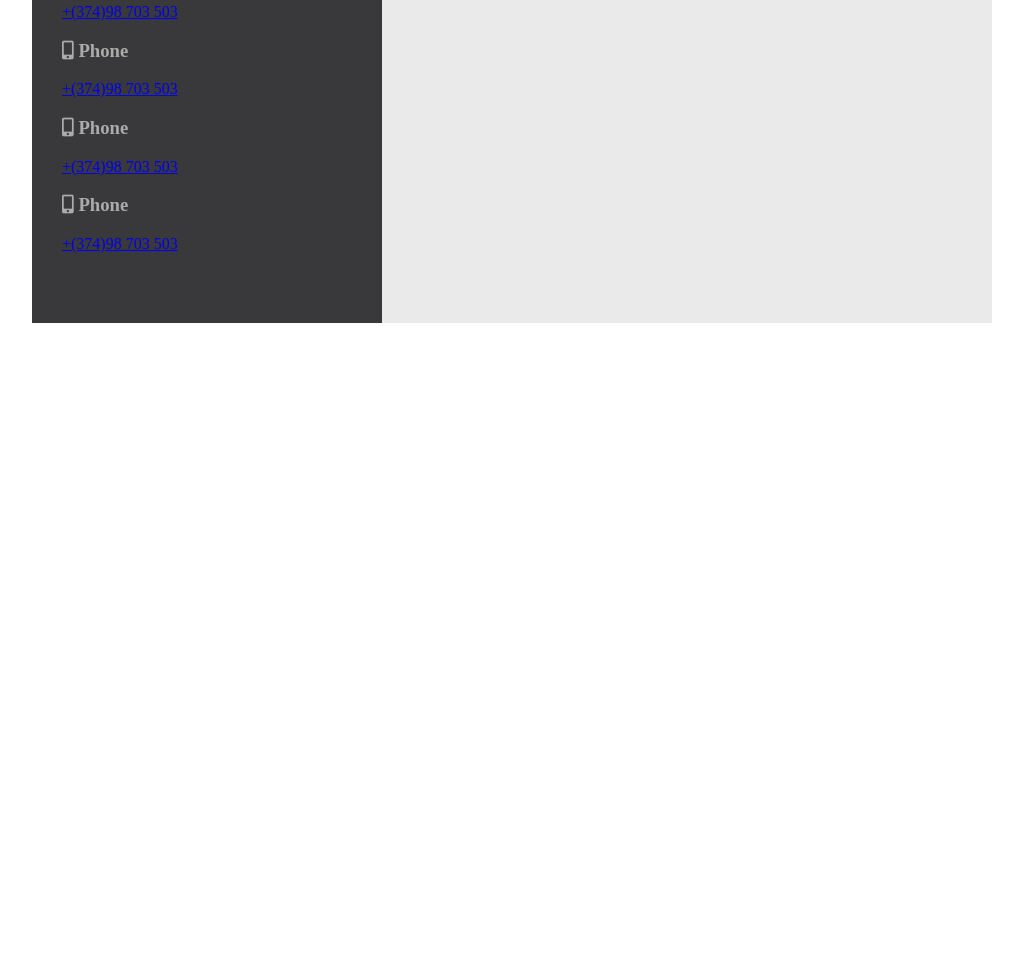
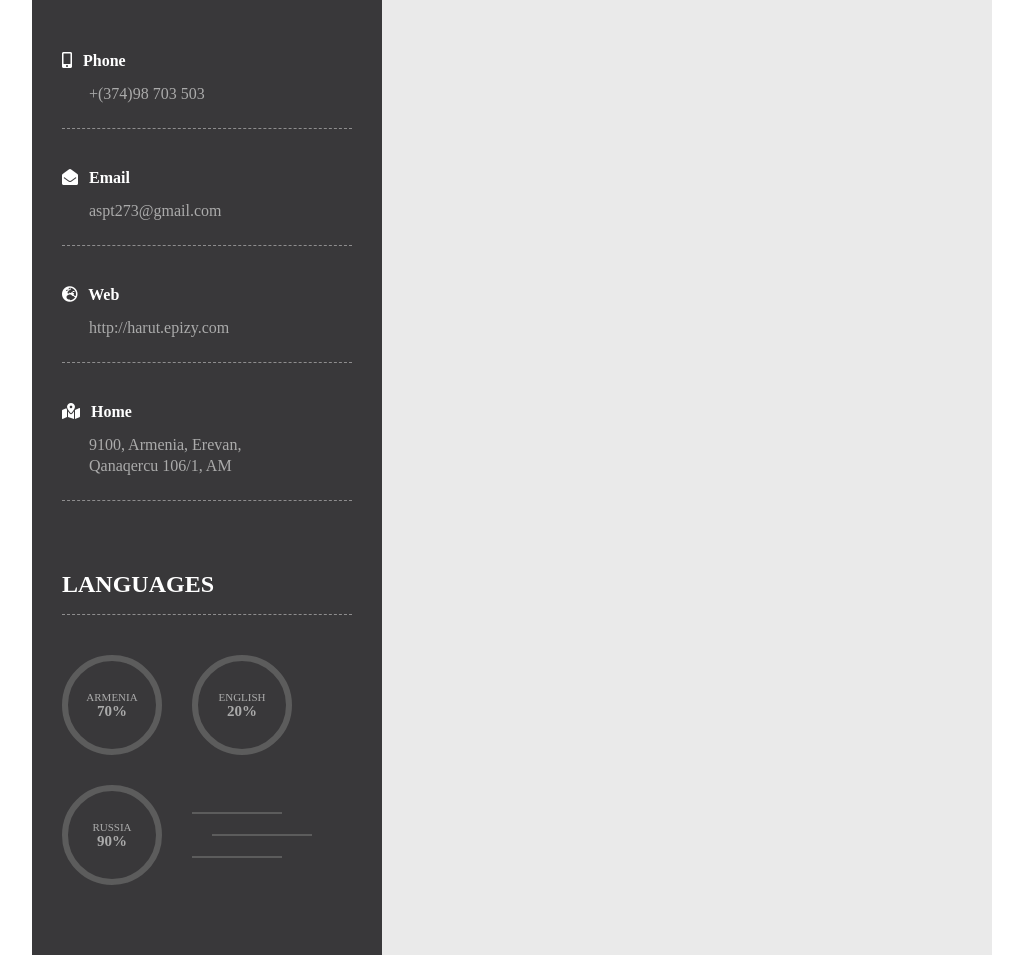
Before and after one commit to harut666/myresume, a plain HTML site: page index.html in a window 1280 px wide. Shown: the part 660-1635 px from the top of the page, without its empty margins (128-1151 px from the left). Before the commit the page ends 1003 px from the top, so only its background shows below. Drawn offline with Linux system fonts and the light colour scheme.

Commit message:
закончил профиль

```diff
--- a/index.html
+++ b/index.html
@@ -3,7 +3,8 @@
 <head>
     <meta charset="UTF-8">
     <title>Document</title>
-	<link rel="stylesheet" href="https://use.fontawesome.com/releases/v5.8.2/css/all.css" integrity="sha384-oS3vJWv+0UjzBfQzYUhtDYW+Pj2yciDJxpsK1OYPAYjqT085Qq/1cq5FLXAZQ7Ay" crossorigin="anonymous">
+    <link rel="stylesheet" href="https://use.fontawesome.com/releases/v5.8.2/css/all.css"
+          integrity="sha384-oS3vJWv+0UjzBfQzYUhtDYW+Pj2yciDJxpsK1OYPAYjqT085Qq/1cq5FLXAZQ7Ay" crossorigin="anonymous">
     <link rel="stylesheet" href="main.css">
 </head>
 <body>
@@ -15,7 +16,9 @@
                 Profile
             </h2>
             <p class="profile-text">
-					Hello! I’m Harut Azibekyan. Gunior web Developer specializing in front end development.Experienced with all stages of the development cycle for dynamic web projects. Well-versed in numerous programming languages including JavaScript,  and  background in project management and customer relations.
+                Hello! I’m Harut Azibekyan. Gunior web Developer specializing in front end development. Experienced with
+                all stages of the development cycle for dynamic web projects. Well-versed in numerous programming
+                languages including JavaScript, and background in project management and customer relations.
             </p>
             <div class="contacts">
                 <div class="contacts-item">
@@ -27,22 +30,53 @@
                 </div>
                 <div class="contacts-item">
                     <h3 class="contacts-title">
-						<i class="fas fa-mobile-alt"></i>
-						Phone
+                        <i class="fas fa-envelope-open"></i>
+                        Email
                     </h3>
-					<a href="Tel:+37498703503" class="contacts-text">+(374)98 703 503</a></div>
+                    <a href="mailto:aspt273@gmail.com
+" class="contacts-text">
+                        aspt273@gmail.com
+                    </a>
+                </div>
                 <div class="contacts-item">
                     <h3 class="contacts-title">
-						<i class="fas fa-mobile-alt"></i>
-						Phone
+                        <i class="fas fa-globe-europe"></i>
+                        Web
                     </h3>
-					<a href="Tel:+37498703503" class="contacts-text">+(374)98 703 503</a></div>
+                    <a href="http://harut.epizy.com/?i=1" class="contacts-text">
+                        http://harut.epizy.com
+                    </a>
+                </div>
                 <div class="contacts-item">
                     <h3 class="contacts-title">
-						<i class="fas fa-mobile-alt"></i>
-						Phone
+                        <i class="fas fa-map-marked-alt"></i>
+                        Home
                     </h3>
-					<a href="Tel:+37498703503" class="contacts-text">+(374)98 703 503</a></div>
+                    <address class="contacts-text">
+                        9100, Armenia, Erevan,<br> Qanaqercu 106/1, AM
+                    </address>
+                </div>
+            </div>
+            <h2 class="heading heading-light">
+                Languages
+            </h2>
+            <div class="languages">
+                <div class="language">
+                    <span class="language-text">Armenia</span>
+                    <strong class="language-per">70%</strong>
+                </div>
+                <div class="language">
+                    <span class="language-text">English</span>
+                    <strong class="language-per">20%</strong>
+                </div>
+                <div class="language">
+                    <span class="language-text">Russia</span>
+                <strong class="language-per">90%</strong>
+            </div>
+                <div class="lines">
+                    <span class="line"></span>
+                    <span class="line"></span>
+                    <span class="line"></span>
                 </div>
             </div>
         </div>
--- a/main.css
+++ b/main.css
@@ -1,46 +1,131 @@
 html {
-	box-sizing:border-box;
+    box-sizing: border-box;
 }
+
 *, *:after, *:before {
     box-sizing: inherit; /* наследауем свойскво у родителя */
 }
+
 .container {
     display: flex;
     max-width: 960px;
     background-color: #eaeaea;
-	margin: 20px auto;	/* выравнивание по середине */
+    margin: 20px auto; /* выравнивание по середине */
 }
-.profile-photo{
-	height: 300px;
+
+.profile-photo {
+    height: 350px;
     background-image: url(ph2.jpg);
     background-size: cover;
     background-position: top;
     background-repeat: no-repeat;
 }
-.profile-info{
-	padding-left: 30px;	/* установка отступов  */
+
+.profile-info {
+    padding-left: 30px; /* установка отступов  */
     padding-right: 30px;
     padding-top: 50px;
     padding-bottom: 70px;
 }
-.profile-text{
+
+.profile-text {
     font-size: 13px;
-	line-height: 24.19px;		/* межстрочный */
-	margin-bottom: 50px;}
+    line-height: 24.19px; /* межстрочный */
+    margin-bottom: 50px;
+    margin-bottom: 50px;
+}
+
 .profile {
-	max-width: 350px;	/* ширина профиля */
+    max-width: 350px; /* ширина профиля */
     background-color: #39383a;
     color: #ababab;
 }
-.heading{
-	margin: 0;	/*сброс отступа   */
+
+.heading {
+    margin: 0; /*сброс отступа   */
     padding-bottom: 16px; /*отступ штриха от заголовка*/
     text-transform: uppercase;
     font-weight: 700;
 }
-.heading-light{
-	color: #ffffff;	/* цвет заголовка портфолио */
-  border-bottom: 1px #8e8d8e dashed;	/* пунктир под заголовком */
 
+.heading-light {
+    color: #ffffff; /* цвет заголовка портфолио */
+    border-bottom: 1px #8e8d8e dashed; /* пунктир под заголовком */
 
 }
+.contacts{
+    margin-bottom: 70px;
+}
+
+.contacts-title {
+    color: #fff;
+    margin-bottom: 13px;
+    font-size: 16px;
+}
+
+.contacts-text {
+    color: #ababab;
+    text-decoration: none; /*убираем декорацию */
+    padding-left: 27px;
+    line-height: 21px;
+}
+
+.contacts-item {
+    padding-top: 24px;
+    padding-bottom: 24px;
+    border-bottom: 1px #8e8d8e dashed; /* пунктир под заголовком */
+}
+
+address {
+    font-style: normal;
+}
+.fas{
+    margin-right: 7px;
+}
+.languages{
+    display: flex;
+    flex-wrap: wrap;
+    padding-top: 40px;
+
+}
+/*круглые бордеры языков*/
+.language{
+    width: 100px;
+    height: 100px;
+    border: 6px solid #5c5c5c;
+    border-radius: 50%;
+    display: flex;
+    justify-content: center;
+    align-items: center;
+    flex-direction: column;
+    margin-bottom: 30px;
+    margin-right: 30px;
+}
+.language:nth-child(3){
+    margin-bottom: 0;
+}
+.language-text{
+    text-transform: uppercase;
+    font-size: 11px;
+}
+.language-per{
+    font-size: 15px;
+    font-weight: 600;
+}
+.lines{
+    display: flex;
+    flex-direction: column;
+    justify-content: center;
+}
+.line {
+    display: block;
+    width: 90px;
+    height: 2px;
+    background-color: #5c5c5c;
+    margin-top: 10px;
+    margin-bottom: 10px;
+}
+.line:nth-child(2){
+    width: 100px;
+    margin-left: 20px;
+}
```
Lines whose indentation alone changed are shown as unchanged.
